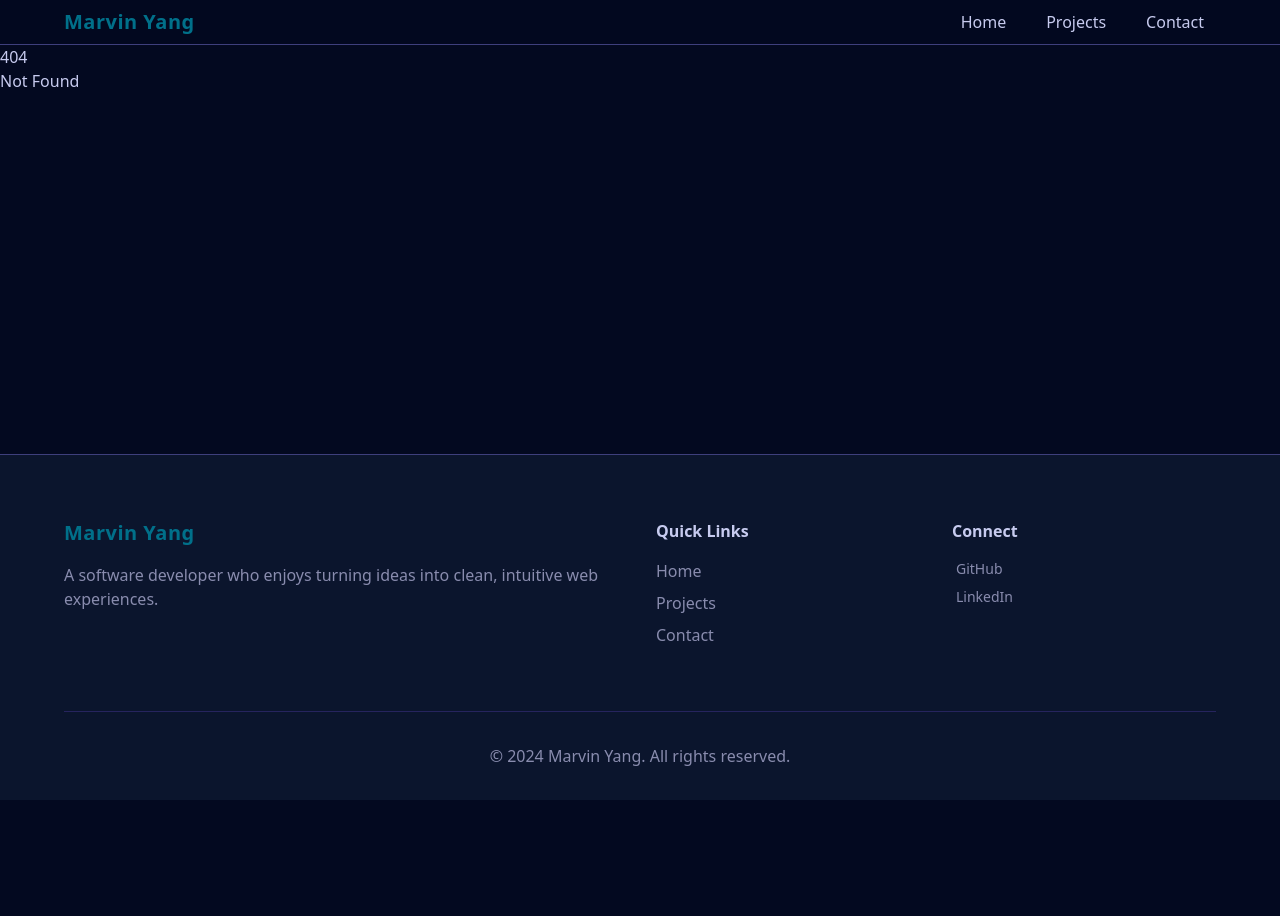
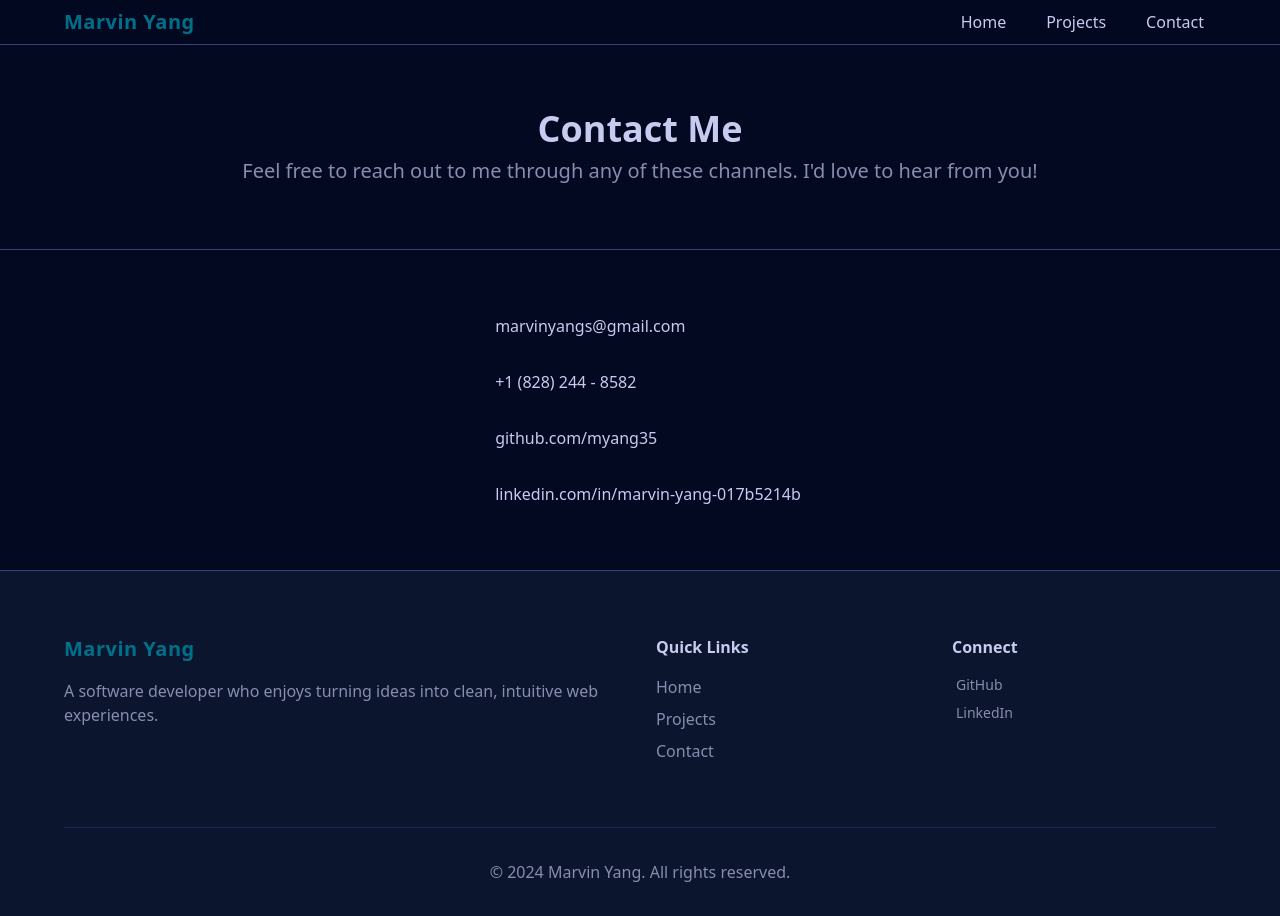
Before and after one commit to myang35/portfolio, a SvelteKit app: page /contact in a window 1280 px wide. Before the commit this address had no page. Before the commit the page ends 800 px from the top, so only its background shows below. Built offline with nearby package versions, Linux system fonts and the light colour scheme; what @iconify/tailwind4 would draw is missing.

Commit message:
feat: design contact page

```diff
--- /dev/null
+++ b/src/routes/contact/+page.svelte
@@ -0,0 +1,42 @@
+<div>
+	<section>
+		<div class="container flex flex-col gap-2 py-16">
+			<h1 class="text-center text-4xl font-bold">Contact Me</h1>
+			<p class="text-center text-xl text-text-muted">
+				Feel free to reach out to me through any of these channels. I'd love to hear from you!
+			</p>
+		</div>
+	</section>
+
+	<section class="border-t">
+		<div class="container mx-auto flex w-fit flex-col gap-8 py-16">
+			<div class="flex items-center gap-4">
+				<span class="icon-[mdi--email] text-2xl"></span>
+				<a href="mailto:marvinyangs@gmail.com" class="transition-colors hover:text-secondary">
+					marvinyangs@gmail.com
+				</a>
+			</div>
+			<div class="flex items-center gap-4">
+				<span class="icon-[mdi--phone] text-2xl"></span>
+				<a href="tel:+18282448582" class="transition-colors hover:text-secondary">
+					+1 (828) 244 - 8582
+				</a>
+			</div>
+			<div class="flex items-center gap-4">
+				<span class="icon-[mdi--github] text-2xl"></span>
+				<a href="https://github.com/myang35" class="transition-colors hover:text-secondary">
+					github.com/myang35
+				</a>
+			</div>
+			<div class="flex items-center gap-4">
+				<span class="icon-[mdi--linkedin] text-2xl"></span>
+				<a
+					href="https://linkedin.com/in/marvin-yang-017b5214b"
+					class="transition-colors hover:text-secondary"
+				>
+					linkedin.com/in/marvin-yang-017b5214b
+				</a>
+			</div>
+		</div>
+	</section>
+</div>
```
